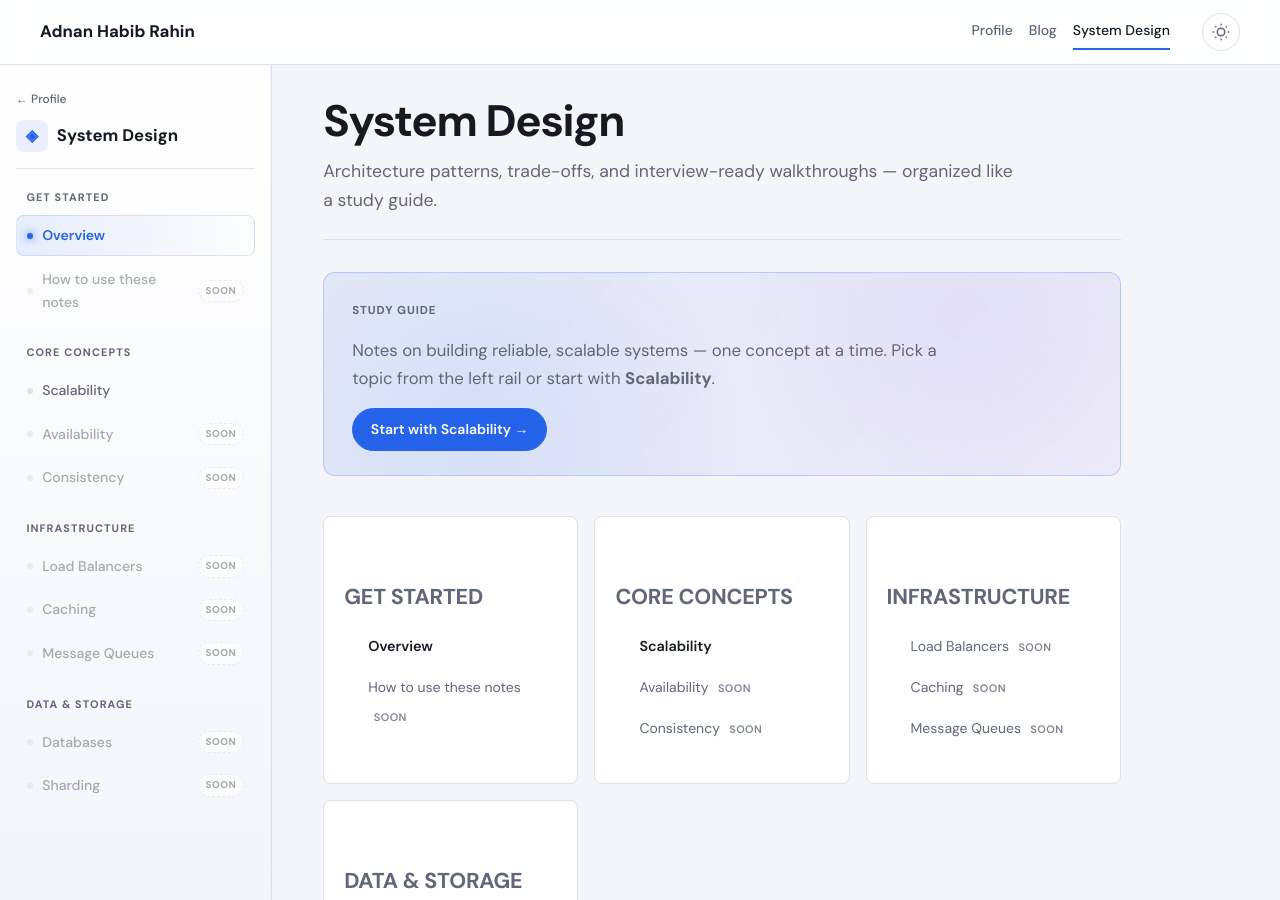
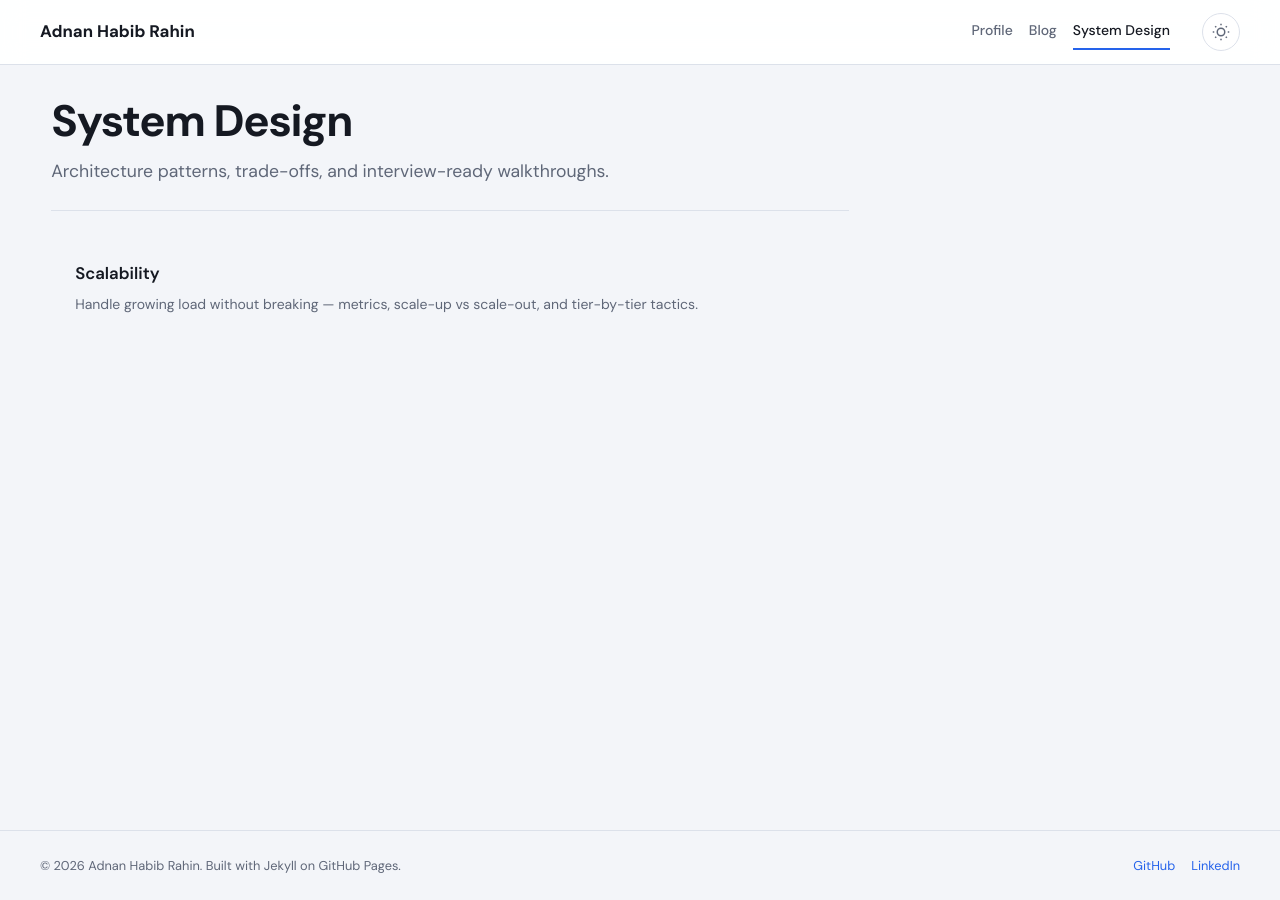
Before and after one commit to adnanrahin/adnanrahin.github.io, a Jekyll site: the page built from system-design/index.html, in a window 1280 px wide and 900 px high. Built offline with Jekyll 4.4.1, drawn with Linux system fonts in a browser that asks for light colours; some of the changed text lies outside the part shown.

Commit message:
Simplify System Design index and fix scalability metrics table

```diff
--- a/_data/system_design_nav.yml
+++ /dev/null
@@ -1,44 +0,0 @@
-# Grouped navigation for System Design docs
-# Set published: true when the page exists under system-design/
-
-- section: Get Started
-  items:
-    - title: Overview
-      slug: overview
-      published: true
-    - title: How to use these notes
-      slug: how-to-use
-      published: false
-
-- section: Core Concepts
-  items:
-    - title: Scalability
-      slug: scalability
-      published: true
-    - title: Availability
-      slug: availability
-      published: false
-    - title: Consistency
-      slug: consistency
-      published: false
-
-- section: Infrastructure
-  items:
-    - title: Load Balancers
-      slug: load-balancers
-      published: false
-    - title: Caching
-      slug: caching
-      published: false
-    - title: Message Queues
-      slug: message-queues
-      published: false
-
-- section: Data & Storage
-  items:
-    - title: Databases
-      slug: databases
-      published: false
-    - title: Sharding
-      slug: sharding
-      published: false
--- a/_includes/system-design-nav.html
+++ /dev/null
@@ -1,30 +0,0 @@
-<nav class="docs-rail__nav" aria-label="System Design topics">
-  {% for group in site.data.system_design_nav %}
-  <div class="docs-rail__group">
-    <h2 class="docs-rail__heading">{{ group.section }}</h2>
-    <ul class="docs-rail__list">
-      {% for item in group.items %}
-        {% if item.slug == 'overview' %}
-          {% assign item_href = '/system-design/' | relative_url %}
-        {% else %}
-          {% assign item_href = '/system-design/' | append: item.slug | append: '/' | relative_url %}
-        {% endif %}
-        <li class="docs-rail__item{% if page.sd_slug == item.slug %} docs-rail__item--active{% endif %}">
-          {% if item.published %}
-          <a href="{{ item_href }}" class="docs-rail__link">
-            <span class="docs-rail__dot" aria-hidden="true"></span>
-            <span>{{ item.title }}</span>
-          </a>
-          {% else %}
-          <span class="docs-rail__link docs-rail__link--soon">
-            <span class="docs-rail__dot" aria-hidden="true"></span>
-            <span>{{ item.title }}</span>
-            <span class="docs-rail__soon">Soon</span>
-          </span>
-          {% endif %}
-        </li>
-      {% endfor %}
-    </ul>
-  </div>
-  {% endfor %}
-</nav>
--- a/_layouts/system-design-docs.html
+++ b/_layouts/system-design-docs.html
@@ -1,31 +1,8 @@
 ---
 layout: default
 ---
-<div class="docs-shell">
-  <aside class="docs-rail" id="docs-rail" aria-label="System Design">
-    <div class="docs-rail__top">
-      <a href="{{ '/' | relative_url }}" class="docs-rail__home">← Profile</a>
-      <a href="{{ '/system-design/' | relative_url }}" class="docs-rail__brand">
-        <span class="docs-rail__brand-icon" aria-hidden="true">◈</span>
-        <span class="docs-rail__brand-text">System Design</span>
-      </a>
-      <button type="button" class="docs-rail__close" aria-label="Close navigation" data-docs-close>
-        <svg width="20" height="20" viewBox="0 0 24 24" fill="none" stroke="currentColor" stroke-width="2" aria-hidden="true"><path d="M18 6L6 18M6 6l12 12"/></svg>
-      </button>
-    </div>
-    {% include system-design-nav.html %}
-  </aside>
-
-  <div class="docs-backdrop" data-docs-close aria-hidden="true"></div>
-
+<div class="docs-shell docs-shell--single">
   <div class="docs-stage">
-    <div class="docs-stage__toolbar">
-      <button type="button" class="docs-menu-btn" aria-expanded="false" aria-controls="docs-rail" data-docs-toggle>
-        <svg width="18" height="18" viewBox="0 0 24 24" fill="none" stroke="currentColor" stroke-width="2" aria-hidden="true"><path d="M4 6h16M4 12h16M4 18h16"/></svg>
-        <span>Topics</span>
-      </button>
-    </div>
-
     <article class="docs-article{% if page.sd_overview %} docs-article--overview{% endif %}">
       {% unless page.sd_hide_header %}
       <header class="docs-article__header">
--- a/assets/css/style.css
+++ b/assets/css/style.css
@@ -1015,6 +1015,10 @@ code {
   align-items: start;
 }
 
+.docs-shell--single {
+  grid-template-columns: minmax(0, 1fr);
+}
+
 .docs-rail {
   position: sticky;
   top: var(--header-h);
--- a/system-design/index.html
+++ b/system-design/index.html
@@ -4,39 +4,15 @@ title: System Design
 sd_slug: overview
 sd_overview: true
 section_slug: system-design
-description: Architecture patterns, trade-offs, and interview-ready walkthroughs — organized like a study guide.
+description: Architecture patterns, trade-offs, and interview-ready walkthroughs.
 permalink: /system-design/
 ---
 
-<div class="docs-hero">
-  <p class="docs-hero__label">Study guide</p>
-  <p class="docs-hero__text">
-    Notes on building reliable, scalable systems — one concept at a time.
-    Pick a topic from the left rail or start with <strong>Scalability</strong>.
-  </p>
-  <a href="{{ '/system-design/scalability/' | relative_url }}" class="btn btn--primary docs-hero__cta">Start with Scalability →</a>
-</div>
-
-<div class="docs-overview-grid">
-  {% for group in site.data.system_design_nav %}
-  <section class="docs-overview-card">
-    <h2 class="docs-overview-card__title">{{ group.section }}</h2>
-    <ul class="docs-overview-card__list">
-      {% for item in group.items %}
-        {% if item.slug == 'overview' %}
-          {% assign item_href = '/system-design/' | relative_url %}
-        {% else %}
-          {% assign item_href = '/system-design/' | append: item.slug | append: '/' | relative_url %}
-        {% endif %}
-        <li>
-          {% if item.published %}
-          <a href="{{ item_href }}">{{ item.title }}</a>
-          {% else %}
-          <span class="docs-overview-card__soon">{{ item.title }} <em>Soon</em></span>
-          {% endif %}
-        </li>
-      {% endfor %}
-    </ul>
-  </section>
-  {% endfor %}
-</div>
+<ul class="post-list post-list--category">
+  <li class="post-list__item">
+    <a href="{{ '/system-design/scalability/' | relative_url }}" class="post-list__link">
+      <span class="post-list__title">Scalability</span>
+      <span class="post-list__excerpt">Handle growing load without breaking — metrics, scale-up vs scale-out, and tier-by-tier tactics.</span>
+    </a>
+  </li>
+</ul>
```
Also changed, not shown: system-design/scalability.md (+0 -4 lines).
